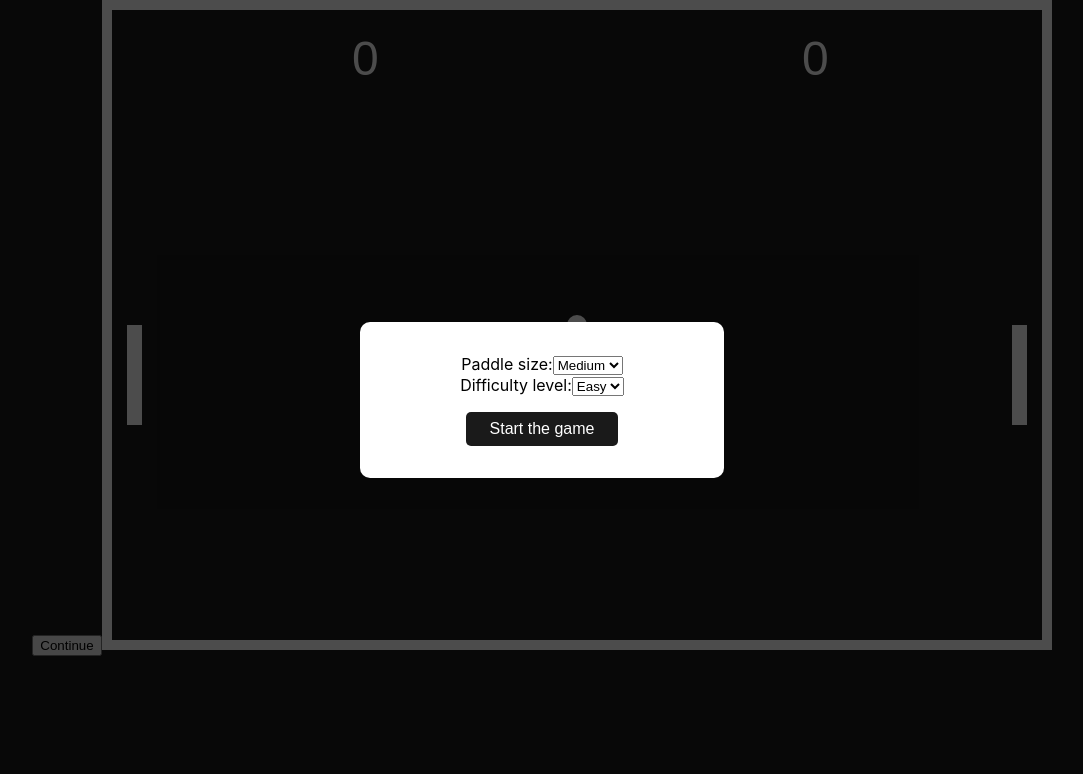
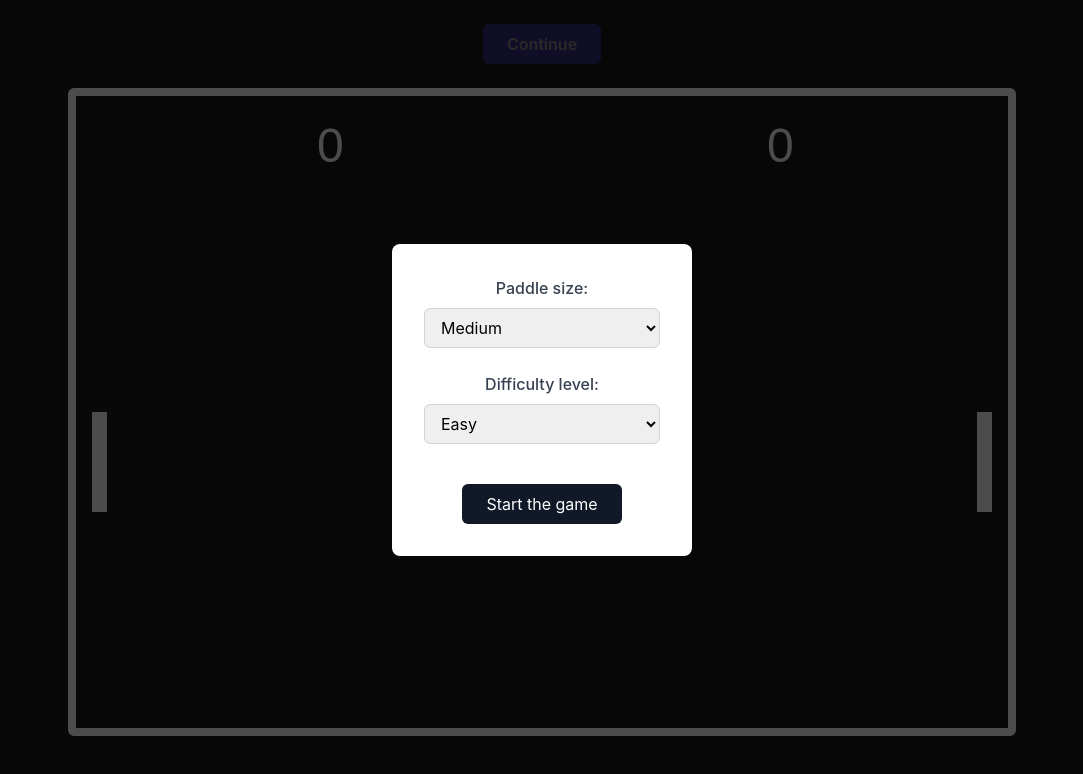
Before and after one commit to vkuznets23/ft_transcendence, a React (Create React App) app in the folder ping-pong/: page / in a window 1280 px wide. Shown: the top 774 px of the page, without its empty margins (98-1181 px from the left). Built offline with nearby package versions, Linux system fonts and the light colour scheme.

Commit message:
refactoring

```diff
--- a/ping-pong/src/components/TogglableModal.tsx
+++ b/ping-pong/src/components/TogglableModal.tsx
@@ -27,16 +27,19 @@ const GameSettingsModal: React.FC<GameSettingsModalProps> = ({
   if (!show) return null
 
   return (
-    <div style={modalOverlayStyle}>
-      <div style={modalContentStyle}>
-        <div>
-          <label>Paddle size:</label>
+    <div className="fixed inset-0 bg-black bg-opacity-70 flex justify-center items-center z-50">
+      <div className="bg-white p-8 rounded-lg text-center min-w-[300px]">
+        <div className="mb-6">
+          <label className="block mb-2 font-medium text-gray-700">
+            Paddle size:
+          </label>
           <select
             value={paddleSizeOption}
             onChange={(e) =>
               onPaddleSizeChange(e.target.value as PaddleSizeOption)
             }
             disabled={isRunning}
+            className="w-full px-3 py-2 border border-gray-300 rounded-md focus:outline-none focus:ring-2 focus:ring-indigo-500 disabled:opacity-50"
           >
             <option value="small">Small</option>
             <option value="medium">Medium</option>
@@ -44,21 +47,28 @@ const GameSettingsModal: React.FC<GameSettingsModalProps> = ({
           </select>
         </div>
 
-        <div>
-          <label>Difficulty level:</label>
+        <div className="mb-6">
+          <label className="block mb-2 font-medium text-gray-700">
+            Difficulty level:
+          </label>
           <select
             value={difficulty}
             onChange={(e) =>
               onDifficultyChange(e.target.value as DifficultyOption)
             }
             disabled={isRunning}
+            className="w-full px-3 py-2 border border-gray-300 rounded-md focus:outline-none focus:ring-2 focus:ring-indigo-500 disabled:opacity-50"
           >
             <option value="easy">Easy</option>
             <option value="hard">Hard</option>
           </select>
         </div>
 
-        <button onClick={onStart} style={startButtonStyle}>
+        <button
+          onClick={onStart}
+          disabled={isRunning}
+          className="mt-4 px-6 py-2 bg-gray-900 text-white rounded-md hover:bg-gray-800 disabled:opacity-50 disabled:cursor-not-allowed"
+        >
           {buttonText}
         </button>
       </div>
@@ -67,35 +77,3 @@ const GameSettingsModal: React.FC<GameSettingsModalProps> = ({
 }
 
 export default GameSettingsModal
-
-const modalOverlayStyle: React.CSSProperties = {
-  position: 'fixed',
-  top: 0,
-  left: 0,
-  width: '100vw',
-  height: '100vh',
-  backgroundColor: 'rgba(0,0,0,0.7)',
-  display: 'flex',
-  justifyContent: 'center',
-  alignItems: 'center',
-  zIndex: 1000,
-}
-
-const modalContentStyle: React.CSSProperties = {
-  background: '#fff',
-  padding: '2rem',
-  borderRadius: '10px',
-  textAlign: 'center',
-  minWidth: '300px',
-}
-
-const startButtonStyle: React.CSSProperties = {
-  marginTop: '1rem',
-  padding: '0.5rem 1.5rem',
-  fontSize: '1rem',
-  backgroundColor: '#1a1a1a',
-  color: 'white',
-  border: 'none',
-  borderRadius: '5px',
-  cursor: 'pointer',
-}
--- a/ping-pong/src/components/game.tsx
+++ b/ping-pong/src/components/game.tsx
@@ -271,10 +271,15 @@ const PongGame: React.FC = () => {
   }
 
   return (
-    <div>
-      <button onClick={toggleRunning}>
+    <div className="flex flex-col items-center gap-6 p-6 min-h-screen">
+      <button
+        onClick={toggleRunning}
+        className="px-6 py-2 bg-indigo-600 hover:bg-indigo-700 text-white font-semibold rounded-md transition disabled:opacity-50 disabled:cursor-not-allowed"
+        disabled={showModal}
+      >
         {isRunning ? 'Pause' : 'Continue'}
       </button>
+
       <GameSettingsModal
         buttonText={gameOver ? 'Play Again' : 'Start the game'}
         show={showModal || gameOver}
@@ -290,7 +295,7 @@ const PongGame: React.FC = () => {
         ref={canvasRef}
         width={CANVAS_WIDTH}
         height={CANVAS_HEIGHT}
-        style={{ border: '10px solid white', padding: '15px' }}
+        className="border-8 border-white p-4 rounded-md"
       />
     </div>
   )
--- a/ping-pong/src/index.css
+++ b/ping-pong/src/index.css
@@ -1,6 +1,6 @@
-/* @tailwind base;
+@tailwind base;
 @tailwind components;
-@tailwind utilities; */
+@tailwind utilities;
 
 @font-face {
   font-family: "Pixelify Sans";
--- a/ping-pong/tailwind.config.js
+++ b/ping-pong/tailwind.config.js
@@ -1,11 +1,8 @@
+/** @type {import('tailwindcss').Config} */
 module.exports = {
   content: ['./src/**/*.{js,jsx,ts,tsx}'],
   theme: {
-    extend: {
-      fontFamily: {
-        pixelify: ['"Pixelify Sans"', 'sans-serif'],
-      },
-    },
+    extend: {},
   },
   plugins: [],
 }
```
